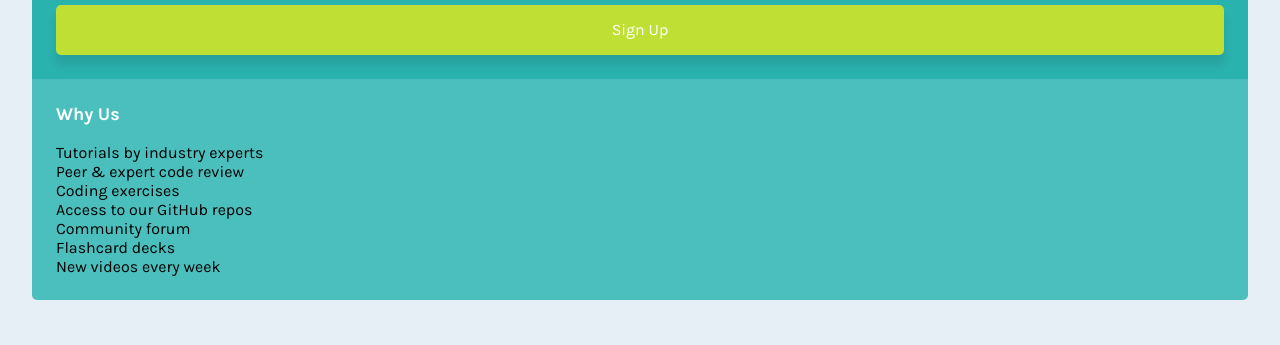
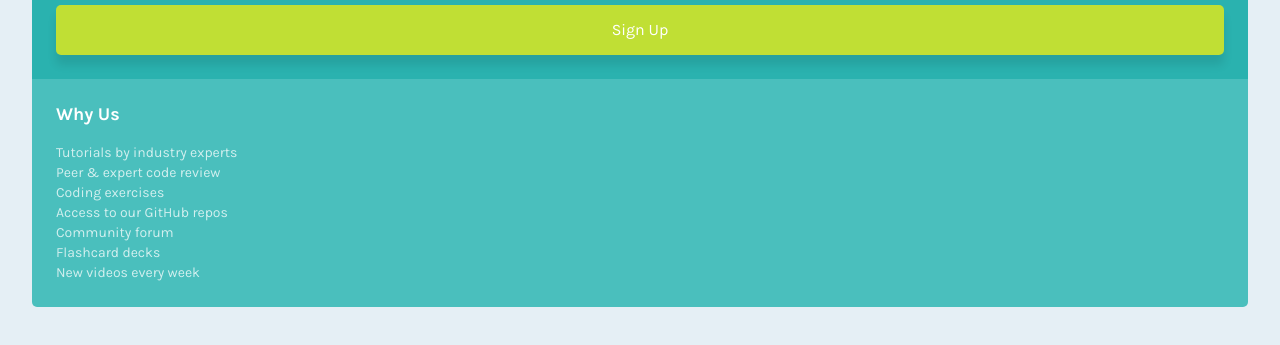
Before and after one commit to YhyrOhZ/price_component, a plain HTML site: page index.html in a window 1280 px wide. Shown: the part 411-756 px from the top of the page. Drawn offline with Linux system fonts and the light colour scheme.

Commit message:
TUDO PRONTO

```diff
--- a/css/main.css
+++ b/css/main.css
@@ -67,3 +67,10 @@
     padding: 1.5rem;
     border-radius: 0 0 0.313rem 0.313rem;
 }
+
+.section-inferior_direita p{
+    line-height: 1.25rem;
+    font-size: 0.875rem;
+    color: white;
+    opacity: 0.75;
+}
```
